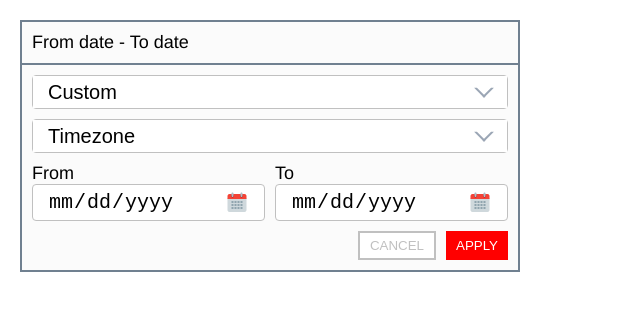
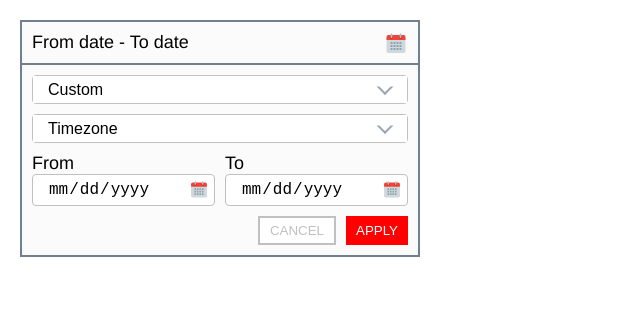
Before and after one commit to Fribolt/date-range-picker, a plain HTML site: page index.html in a window 1280 px wide. Shown: the whole page, without its empty margins (0-640 px from the left). Drawn offline with Linux system fonts and the light colour scheme.

Commit message:
last change

```diff
--- a/index.html
+++ b/index.html
@@ -9,7 +9,7 @@
 <body>
 
 <div class="date-range-picker">
-    <p class="date-period">From date - To date</p>
+    <p class="date-period">From date - To date <em class="icon-calendar"></em></p>
 
     <div class="date-picker-container">
         <div class="select-container">
--- a/styles.scss
+++ b/styles.scss
@@ -11,16 +11,24 @@ body {
 .date-range-picker {
   display: flex;
   flex-direction: column;
-  max-width: 500px;
+  max-width: 400px;
   width: 100%;
   border: 2px solid slategray;
   background-color: #fbfbfb;
 
   .date-period {
-    min-height: 40px;
+    position: relative;
     margin: 0;
     padding: 10px;
     border-bottom: 2px solid slategray;
+
+    .icon-calendar {
+      position: absolute;
+      right: 10px;
+      padding: 12px;
+      background: url("icon/icon-calendar.svg") center no-repeat;
+      background-size: 100%;
+    }
   }
 
   input,
@@ -32,8 +40,8 @@ body {
   input,
   select {
     width: 100%;
-    padding: 5px 15px;
-    font-size: 20px;
+    padding: 5px 5px 5px 15px;
+    font-size: 16px;
     background-color: #FFFFFF;
   }
 
@@ -46,8 +54,8 @@ body {
       display: block;
       top: 50%;
       right: 16px;
-      width: 10px;
-      height: 10px;
+      width: 8px;
+      height: 8px;
       border-style: solid;
       border-width: 2px;
       border-color: #9BA6B5 transparent  transparent #9BA6B5;
```
Also changed, not shown: styles.css, 1 other file.
